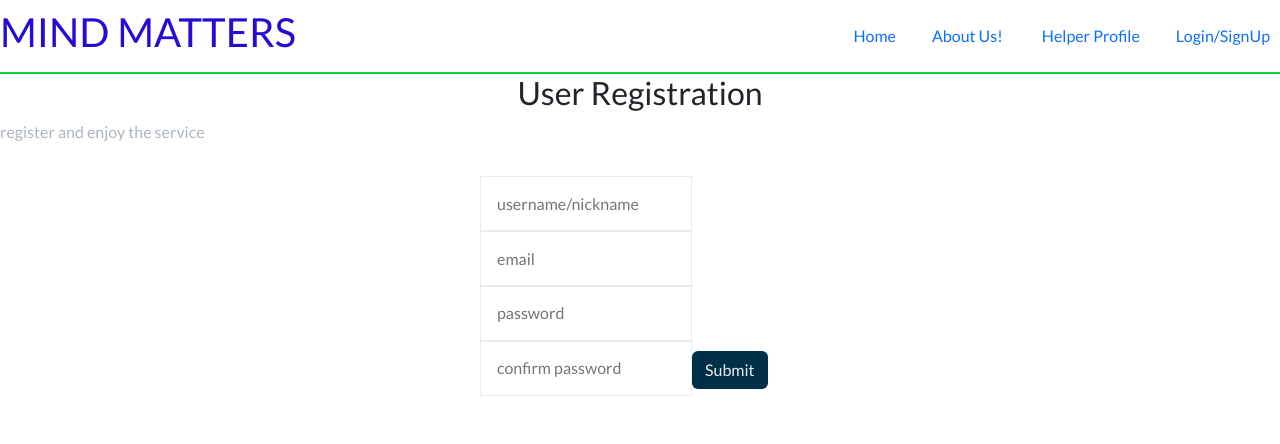
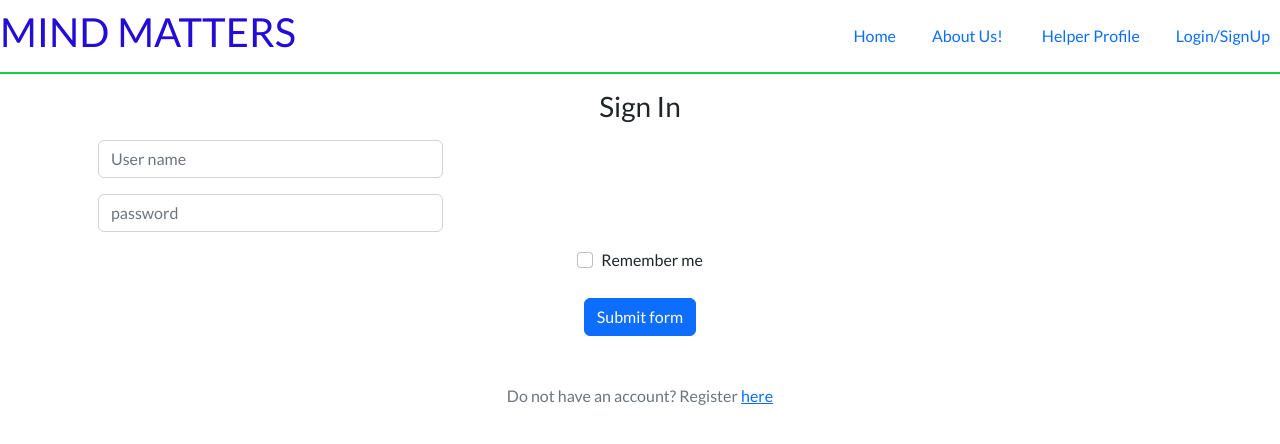
Before and after one commit to shristi-rks/Final-Project, a React (Create React App) app: page /LogIn in a window 1280 px wide. Shown: the top 444 px of the page. Built offline with nearby package versions, Linux system fonts and the light colour scheme.

Commit message:
create login form

```diff
--- a/src/App.js
+++ b/src/App.js
@@ -6,7 +6,7 @@
 import About from './components/pages/About';
 
 import Display from './components/Display';
-import FormUser from './components/FormUser';
+import { LogInForm } from './components/LogInForm';
 
 
 function App() {
@@ -20,7 +20,7 @@
             <Route exact path="/" element={<Home />} />
             <Route path="/about" element={<About/>} />
             <Route path="/helper-profile:id" element={<Display />} />
-            <Route path="/login" element={< FormUser/>} />
+            <Route path="/login" element={< LogInForm/>} />
           </Routes>
         </div>
       </div>
--- a/src/components/Header.jsx
+++ b/src/components/Header.jsx
@@ -6,7 +6,7 @@
 
             <div>
                 <Link to="/LogInForm">
-                <h3>Login/SignUp</h3>
+                <h3>Login</h3>
                 </Link>
 
             </div>
--- a/src/components/LogInForm.jsx
+++ b/src/components/LogInForm.jsx
@@ -1,30 +1,60 @@
-import React from 'react';
-import { useForm } from 'react-hook-form'
-import './Login.css'
+import Row from "react-bootstrap/Row";
+import Button from "react-bootstrap/Button";
+import Col from "react-bootstrap/Col";
+import Form from "react-bootstrap/Form";
+import { Container } from "react-bootstrap";
+import { Controller, useForm } from "react-hook-form";
 
 export function LogInForm() {
-    const { register, handleSubmit } = useForm()
-    const onSubmit = data => console.log(data);
-    return (
-            <section>
-                <div className="login">
-                    <div className="div">
-                        <h2>Sign In</h2>
-                        <br />
-                        <br />
-                    </div>
+  const { control, handleSubmit } = useForm({
+    defaultValues:{
+      userName:'',
+      password:''
+    }
+  });
 
-                        <form id='form'  onSubmit={handleSubmit(onSubmit)}>
-                            <input type="text" {...register("username")} placeholder='username/nickname' />
-                            <br />
-                            <br />
-                            <input type="text" {...register("password")} placeholder='password' />
-                            <br />
-                            <br />
-                            <button className='btn'>Sign In</button>
-                        </form>
+  const submitForm = (data) => {
+    console.log(data);
+  };
 
-                </div>
-            </section>
-    )
+  return (
+    <>
+      <Container id="main-container" className="d-grid h-100">
+        <Form id="sign-in-form" className="text-center p-3 w-100" noValidate onSubmit={handleSubmit(submitForm)}>
+        <h1 className="mb-3 fs-3 fw-normal">Sign In</h1>
+        <Row className="mb-3">
+        <Form.Group as={Col} md="4">
+              <Controller
+                name="userName"
+                control={control}
+                render={({ field }) => (
+                  <Form.Control {...field} type="text" placeholder="User name" />
+                )}
+              />
+            </Form.Group>
+        </Row>
+        <Row className="mb-3">
+        <Form.Group as={Col} md="4" >
+               <Controller
+                name="password"
+                control={control}
+                render={({ field }) => (
+                  <Form.Control {...field} type="password" placeholder="password" />
+                )}
+              />
+            </Form.Group>
+        </Row>
+        <Row>
+            <Form.Group className="d-flex justify-content-center mb-4" controlId="remember-me">
+                <Form.Check label="Remember me" />
+            </Form.Group>
+        </Row>
+        <Button type="submit">Submit form</Button>
+        <div>
+        <p className="mt-5 text-muted">Do not have an account? Register <a href='./FormUser'>here</a></p>
+        </div>
+        </Form>
+      </Container>
+    </>
+  );
 }
--- a/src/components/Login.css
+++ b/src/components/Login.css
@@ -1,4 +1,4 @@
-.login {
+/*.login {
     width: 550px;
     height:350px;
     padding: 20px;
@@ -17,4 +17,21 @@
 .btn {
 background-color: blue;
 color: aliceblue;
-}
+}*/
+
+#main-container {
+    place-items: center center;
+  }
+
+  #sign-in-form {
+    max-width: 330px;
+  }
+
+  .bootstrap-logo {
+    width: 72px;
+    height: 72px;
+  }
+
+  .form-control:focus {
+    z-index: 5;
+  }
```
Also changed, not shown: src/components/Form.jsx (+20 -0 lines).
